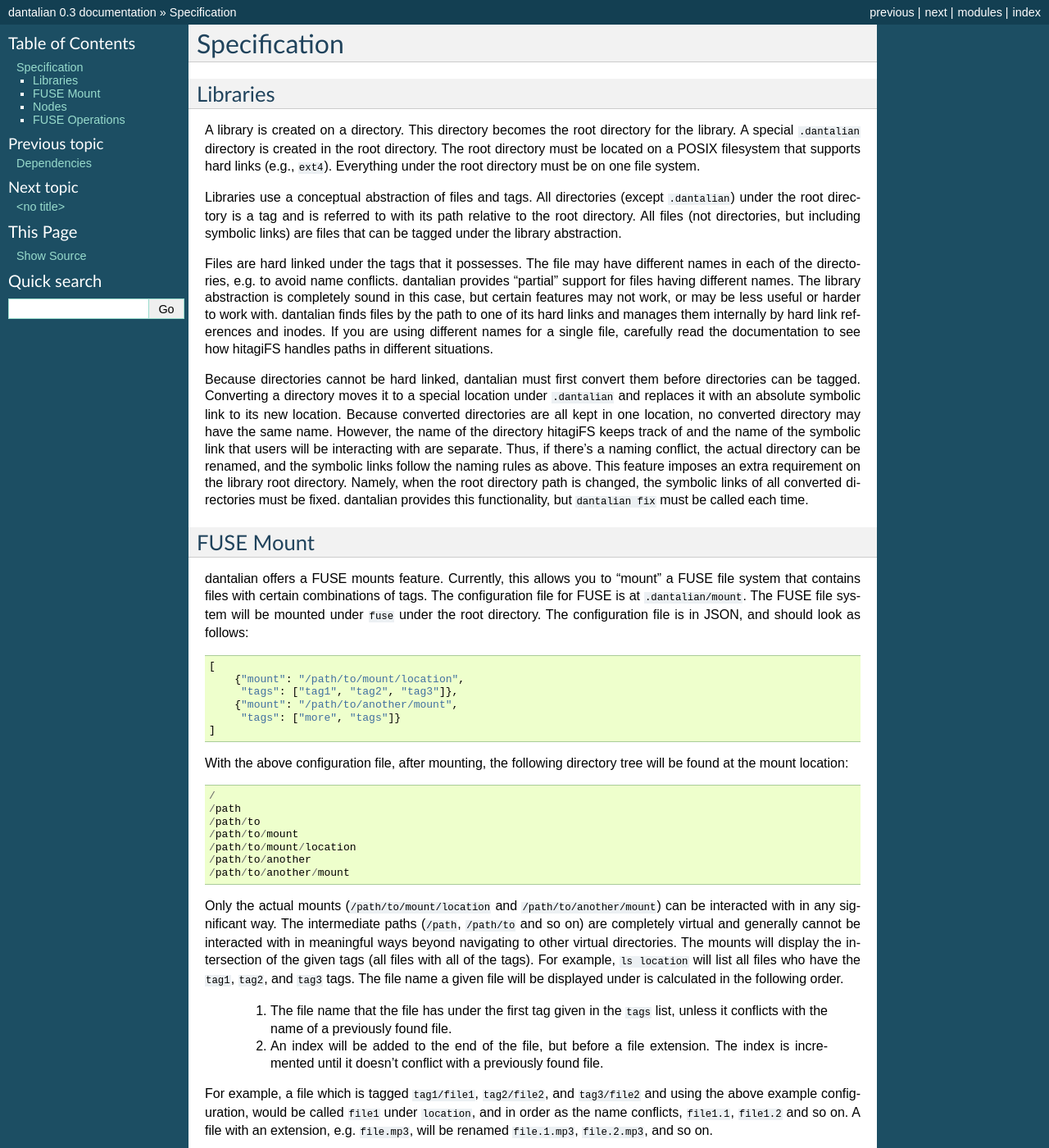
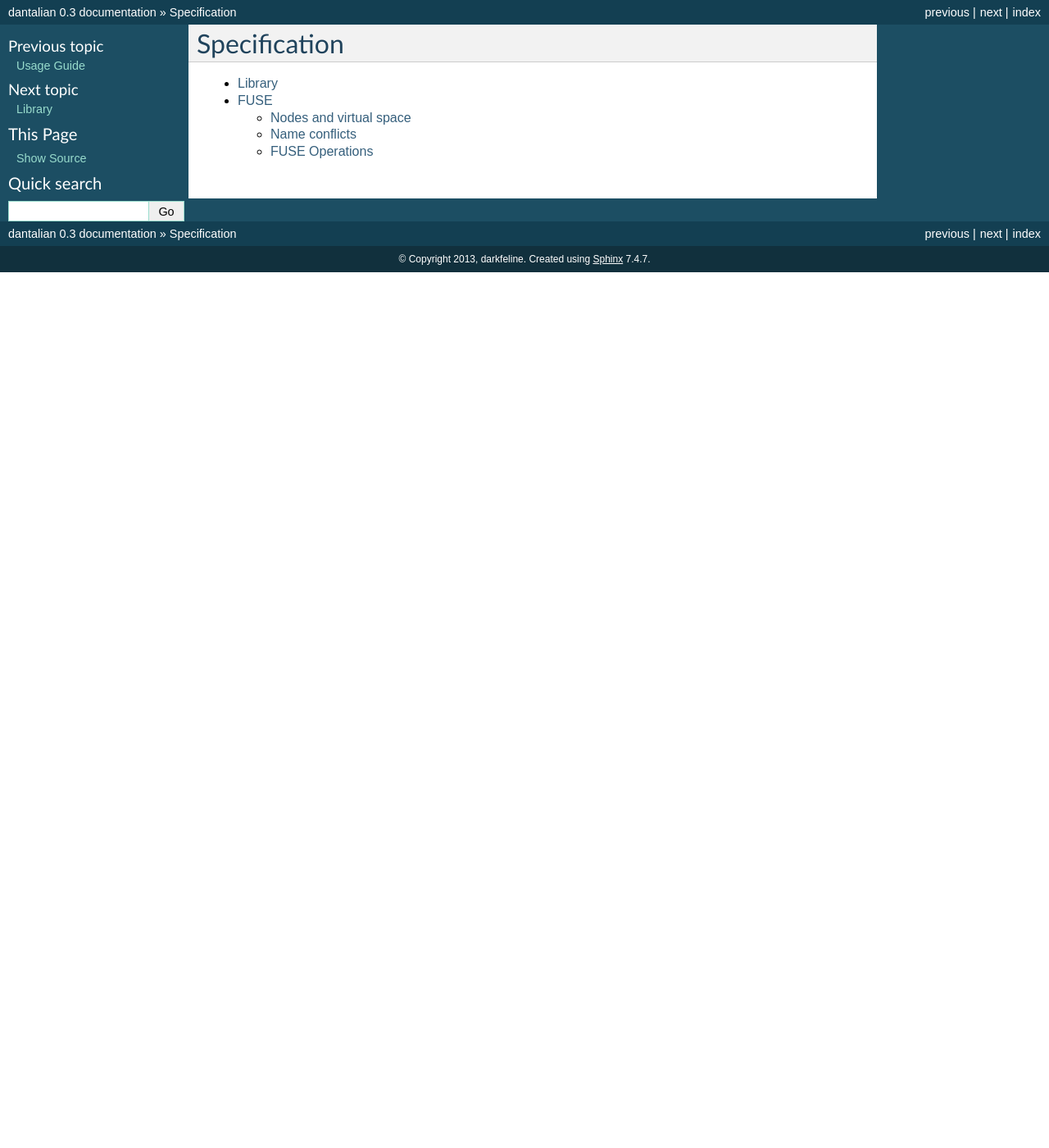
Before and after one commit to darkfeline/dantalian, a Sphinx documentation site: the page built from doc/specs.rst, in a window 1280 px wide and 1400 px high. Shown: the whole window at 82% size. Built offline with Sphinx 7.4.7, drawn with Linux system fonts in a browser that asks for light colours; some of the changed text lies outside the part shown.

Commit message:
Update documentation

```diff
--- a/doc/depends.rst
+++ b/doc/depends.rst
@@ -13,3 +13,4 @@ Dependencies
   release, and it can be found online, so this is usually unnecessary, but if
   you want to build it yourself, or you're using the latest development
   version, you'll need Sphinx to build the docs.
+- fuse, if you want to use FUSE mount features.
--- a/doc/specs.rst
+++ b/doc/specs.rst
@@ -1,119 +1,6 @@
 Specification
 =============
 
-Libraries
----------
-
-A library is created on a directory.  This directory becomes the root
-directory for the library.  A special ``.dantalian`` directory is created in
-the root directory.  The root directory must be located on a POSIX filesystem
-that supports hard links (e.g., ``ext4``).  Everything under the root directory
-must be on one file system.
-
-Libraries use a conceptual abstraction of files and tags.  All directories
-(except ``.dantalian``) under the root directory is a tag and is referred to
-with its path relative to the root directory.  All files (not directories, but
-including symbolic links) are files that can be tagged under the library
-abstraction.
-
-Files are hard linked under the tags that it possesses.  The file may have
-different names in each of the directories, e.g. to avoid name conflicts.
-dantalian provides "partial" support for files having different names.  The
-library abstraction is completely sound in this case, but certain features may
-not work, or may be less useful or harder to work with.  dantalian finds files
-by the path to one of its hard links and manages them internally by hard link
-references and inodes.  If you are using different names for a single file,
-carefully read the documentation to see how hitagiFS handles paths in different
-situations.
-
-Because directories cannot be hard linked, dantalian must first convert them
-before directories can be tagged.  Converting a directory moves it to a special
-location under ``.dantalian`` and replaces it with an absolute symbolic link to
-its new location.  Because converted directories are all kept in one location,
-no converted directory may have the same name.  However, the name of the
-directory hitagiFS keeps track of and the name of the symbolic link that users
-will be interacting with are separate.  Thus, if there's a naming conflict, the
-actual directory can be renamed, and the symbolic links follow the naming rules
-as above.  This feature imposes an extra requirement on the library root
-directory.  Namely, when the root directory path is changed, the symbolic links
-of all converted directories must be fixed.  dantalian provides this
-functionality, but ``dantalian fix`` must be called each time.
-
-FUSE Mount
-----------
-
-dantalian offers a FUSE mounts feature.  Currently, this allows you to "mount"
-a FUSE file system that contains files with certain combinations of tags.  The
-configuration file for FUSE is at ``.dantalian/mount``.  The FUSE file system
-will be mounted under ``fuse`` under the root directory.  The configuration
-file is in JSON, and should look as follows::
-
-   [
-       {"mount": "/path/to/mount/location",
-        "tags": ["tag1", "tag2", "tag3"]},
-       {"mount": "/path/to/another/mount",
-        "tags": ["more", "tags"]}
-   ]
-
-With the above configuration file, after mounting, the following directory tree
-will be found at the mount location::
-
-   /
-   /path
-   /path/to
-   /path/to/mount
-   /path/to/mount/location
-   /path/to/another
-   /path/to/another/mount
-
-Only the actual mounts (``/path/to/mount/location`` and
-``/path/to/another/mount``) can be interacted with in any significant way.  The
-intermediate paths (``/path``, ``/path/to`` and so on) are completely virtual
-and generally cannot be interacted with in meaningful ways beyond navigating to
-other virtual directories.  The mounts will display the intersection of the
-given tags (all files with all of the tags).  For example, ``ls location`` will
-list all files who have the ``tag1``, ``tag2``, and ``tag3`` tags.  The file
-name a given file will be displayed under is calculated in the following order.
-
-   #. The file name that the file has under the first tag given in the ``tags``
-      list, unless it conflicts with the name of a previously found file.
-   #. An index will be added to the end of the file, but before a file
-      extension.  The index is incremented until it doesn't conflict with a
-      previously found file.
-
-For example, a file which is tagged ``tag1/file1``, ``tag2/file2``, and
-``tag3/file2`` and using the above example configuration, would be called
-``file1`` under ``location``, and in order as the name conflicts, ``file1.1``,
-``file1.2`` and so on.  A file with an extension, e.g. ``file.mp3``, will be
-renamed ``file.1.mp3``, ``file.2.mp3``, and so on.
-
-In addition to the configuration file above, the user may create his own custom
-script at ``.hitagifs/mount_custom``.  If this file exists, it will be run
-to generate the node tree instead, allowing the user to come up with his or her
-own automatically generated mount list.  The global variable ``tree`` at the
-end of the script's execution will be used.  See :func:`hitagifs.tree.maketree`
-for an example of how to set up the node tree.
-
-Nodes
------
-
-hitagiFS uses a tree internally to keep track of the virtual FUSE directories.
-The two nodes are :class:`FSNode` and its subclass :class:`TagNode`.  FSNode is
-simply a mock directory, keeping a mapping of child nodes and some basic file
-attributes.  TagNode additionally transparently maps to the files satisfying
-its tag requirements as well.
-
-FUSE Operations
----------------
-
-.. module:: hitagifs.mount
-
-FUSE intercepts calls to the kernel to perform file system operations, allowing
-it to present a file system API in user space.  How it behaves depends on how
-these operations are implemented.  As a rule of thumb, most operations
-performed beyond the designated mount points are forwarded to the underlying
-file system and are not permitted on the virtual directories before the
-designated mount points.
-
-.. autoclass:: HitagiOps
-   :members:
+.. toctree::
+   library
+   fuse
--- /dev/null
+++ b/doc/usage.rst
@@ -0,0 +1,2 @@
+Usage Guide
+===========
```
Also changed, not shown: doc/fuse.rst (+75 -0 lines), doc/index.rst (+6 -6 lines), doc/library.rst (added, +42 -0 lines), doc/manpage.rst (+6 -4 lines).
